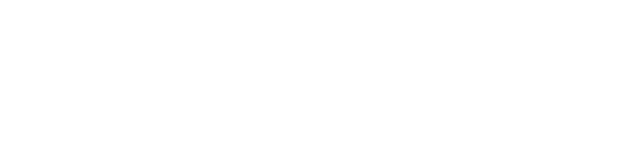
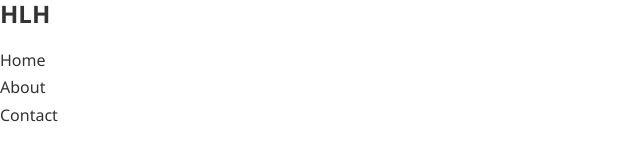
Before and after one commit to danmalmx/Hotel_webpage, a plain HTML site: page index.html in a window 1280 px wide. Shown: the whole page, without its empty margins (0-640 px from the left). Drawn offline with Linux system fonts and the light colour scheme.

Commit message:
adding core styling

```diff
--- /dev/null
+++ b/css/style.css
@@ -0,0 +1,27 @@
+* {
+    margin: 0;
+    padding: 0;
+    box-sizing: border-box;
+}
+
+html, body {
+    font-family: 'Segoe UI', Tahoma, Geneva, Verdana, sans-serif;
+    line-height: 1.7em;
+}
+
+a {
+    color: #333;
+    text-decoration: none;
+}
+
+h1, h2, h3 {
+    padding-bottom: 20px;
+}
+
+p {
+    margin: 10px 0;
+}
+
+.navbar {
+    display: inline;
+}
--- a/index.html
+++ b/index.html
@@ -4,9 +4,24 @@
     <meta charset="UTF-8">
     <meta name="viewport" content="width=device-width, initial-scale=1.0">
     <meta http-equiv="X-UA-Compatible" content="ie=edge">
-    <title>Hotel Letoh</title>
+    <meta name="description" content="Welcome to the boutique hotel Letoh. A hotel so noce, we named it twice">
+    <meta name="keywords" content="hotel, demo site, cyberspace, internet">
+    <link rel="stylesheet" href="css/style.css">
+    <title>Hotel Letoh | Welcome </title>
 </head>
 <body>
+    <header>
+        <nav id="navbar">
+            <h1 class="logo"> <a href="index.html">HLH</a></h1>
+            <ul>
+                <li><a href="index.html">Home</a></li>
+                <li><a href="about.html">About</a></li>
+                <li><a href="contact.html">Contact</a></li>
+
+            </ul>
+
+        </nav>
+    </header>
 
 </body>
 </html>
```
Also changed, not shown: about.html (+12 -0 lines), contact.html (+12 -0 lines), style.css (deleted).
